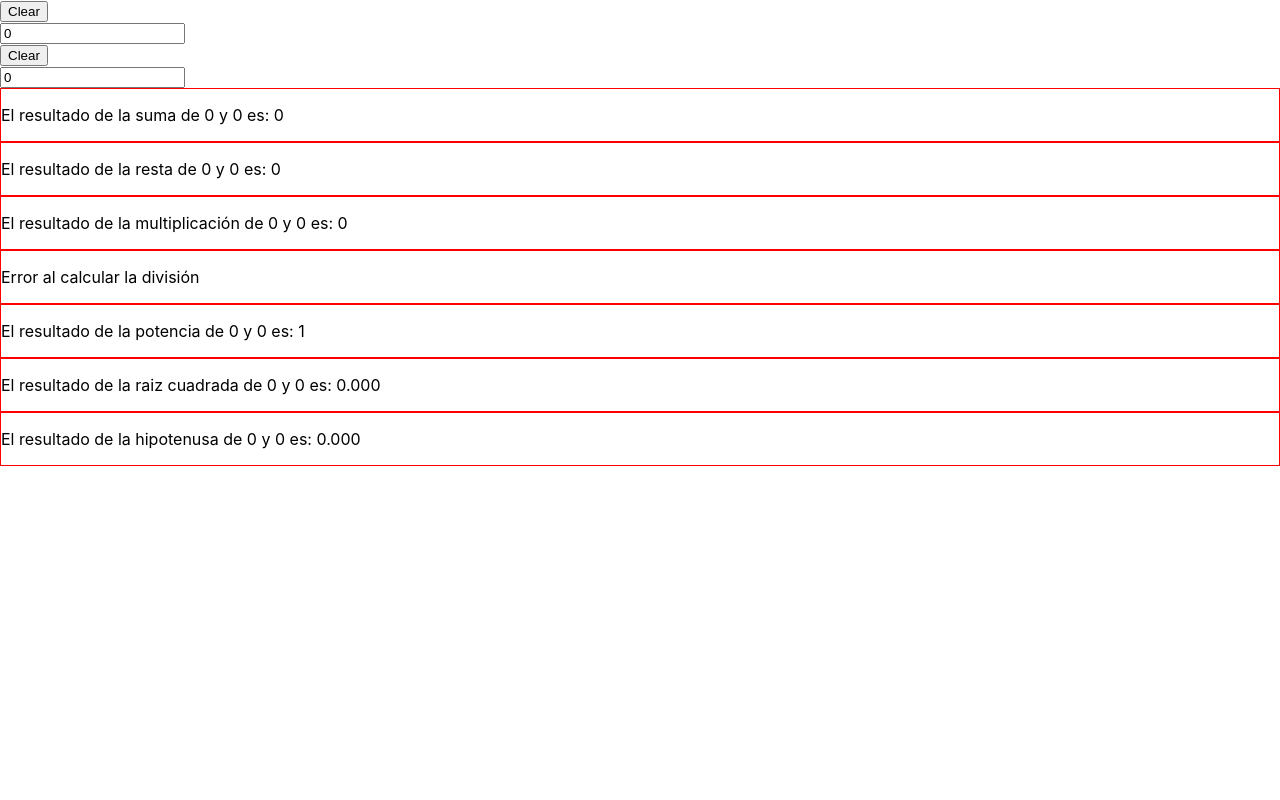
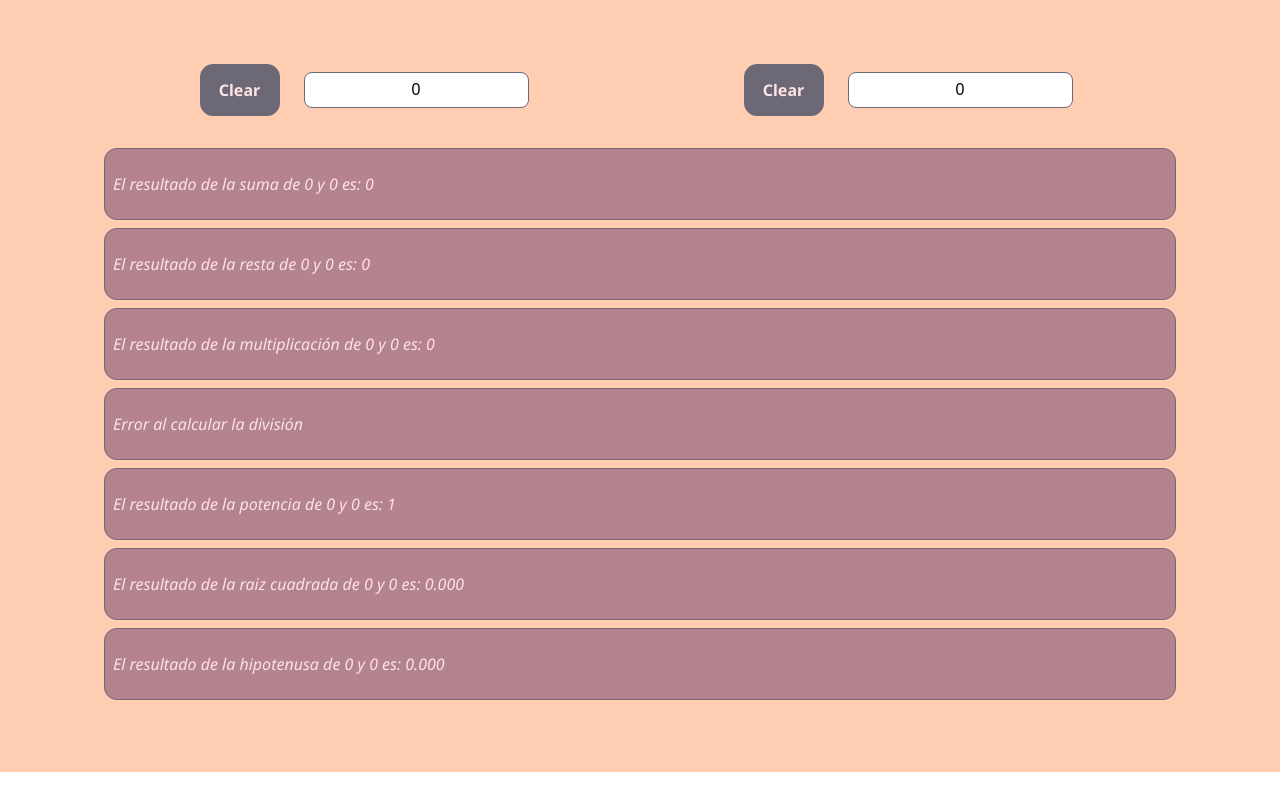
Before and after one commit to juanquattordio/calculadoraAvanzada, a React (Create React App) app: page / in a window 1280 px wide. Built offline with nearby package versions, Linux system fonts and the light colour scheme.

Commit message:
Se agregan estilos

```diff
--- a/package.json
+++ b/package.json
@@ -7,6 +7,7 @@
     "@testing-library/react": "^11.2.7",
     "@testing-library/user-event": "^12.8.3",
     "react": "^17.0.2",
+    "react-beautiful-dnd": "^13.1.0",
     "react-dnd": "^14.0.2",
     "react-dnd-html5-backend": "^14.0.0",
     "react-dom": "^17.0.2",
--- a/public/index.html
+++ b/public/index.html
@@ -1,15 +1,16 @@
 <!DOCTYPE html>
 <html lang="en">
+
 <head>
   <meta charset="utf-8" />
   <link rel="icon" href="%PUBLIC_URL%/favicon.ico" />
   <meta name="viewport" content="width=device-width, initial-scale=1" />
   <meta name="theme-color" content="#000000" />
-    <meta
-      name="description"
-      content="Web site created using create-react-app"
-    />
+  <meta name="description" content="Web site created using create-react-app" />
   <link rel="apple-touch-icon" href="%PUBLIC_URL%/logo192.png" />
+  <style>
+    @import url('https://fonts.googleapis.com/css2?family=Noto+Sans:ital,wght@0,400;0,700;1,400&display=swap');
+  </style>
   <!--
       manifest.json provides metadata used when your web app is installed on a
       user's mobile device or desktop. See https://developers.google.com/web/fundamentals/web-app-manifest/
@@ -26,6 +27,7 @@
     -->
   <title>React App</title>
 </head>
+
 <body>
   <noscript>You need to enable JavaScript to run this app.</noscript>
   <div id="root"></div>
@@ -40,4 +42,5 @@
       To create a production bundle, use `npm run build` or `yarn build`.
     -->
 </body>
+
 </html>
--- a/src/App.css
+++ b/src/App.css
@@ -1,10 +1,38 @@
 .App {
-  text-align: center;
+  font-size: 100%;
+  padding: 3rem 5rem;
+  background-color: #ffcdb2;
+}
+.space{
+  margin: 0.5em;
+  padding: 0.5em;
 }
 .border{
-  border: solid red 1px;
+  border: solid #6d6875 1px;
+  border-radius: 0.8em;
 }
-#Rresta{
-  color: blue;
-  border: solid blue 2px;
+.d-flex{
+  display: flex;
+  justify-content: space-around;
 }
+.clearButton{
+  margin-right: 1em;
+  width: 5rem;
+  background-color: #6d6875;
+  color: #fde2e4;
+  font-size: medium;
+  font-family: 'Noto Sans', sans-serif;
+  font-weight: bold;
+}
+.result{
+  background-color: #b5838d;
+  color: #fde2e4;
+  font-family: 'Noto Sans', sans-serif;
+  font-style: italic;
+}
+.input{
+  border: solid #6d6875 1px;
+  border-radius: 0.5em;
+  text-align: center;
+  font-size: medium;
+}
--- a/src/CalcAvanzada.js
+++ b/src/CalcAvanzada.js
@@ -70,23 +70,25 @@ class CalcAvanzada extends Component {
 
     render() {
         return (
-            <div>
-                <div>
+            <div className="App">
+                <div className="space d-flex">
+                    <div className="d-flex">
                         <ClearButton name="input1" onClick={this.clear}></ClearButton>
                         <Input name="input1" onChange={this.changeValue} onKeyDown={this.changeValue2}
                             valor={this.state.input1}></Input>
                     </div>
-                <div>
+                    <div className="d-flex">
                         <ClearButton name="input2" onClick={this.clear}></ClearButton>
                         <Input name="input2" onChange={this.changeValue} onKeyDown={this.changeValue2}
                             valor={this.state.input2}></Input>
+                    </div>
                 </div>
                 {/* <Result value={this.state.input1} value2={this.state.input2}></Result> */}
                 <DragDropContext onDragEnd={this.onDragEnd}>
                     <Droppable droppableId="resultadosDroppeable1">
                         {provided => (
                             <div ref={provided.innerRef}
-                                {...provided.droppableProps}>
+                                {...provided.droppableProps} className="space">
                                 {OperacionesList.map((op, index) => <ResultDND value={this.state.input1} value2={this.state.input2} operation={op} key={op.key} index={index}></ResultDND>)}
                                 {provided.placeholder}
                             </div>
--- a/src/ClearButton.js
+++ b/src/ClearButton.js
@@ -8,7 +8,7 @@ class ClearButton extends Component {
     }
     render() {
         return (
-            <button name={this.props.name} onClick={this.clear}>
+            <button name={this.props.name} onClick={this.clear} className="clearButton border">
                 Clear
             </button>
         )
--- a/src/Input.js
+++ b/src/Input.js
@@ -27,12 +27,12 @@ class Input extends Component {
     }
     render() {
         return (
-            <div>
-                <input type="text" name={this.props.name} onChange={this.changeValue} onFocus={this.onFocus}
-                    onBlur={this.onBlur} value={this.props.valor}>
-                </input>
+            <div >
+                < input className="space input" type="text" name={this.props.name} onChange={this.changeValue} onFocus={this.onFocus}
+                    onBlur={this.onBlur} value={this.props.valor} >
+                </input >
 
-            </div>
+            </div >
         )
     }
 }
--- a/src/ResultDND.js
+++ b/src/ResultDND.js
@@ -41,7 +41,7 @@ function ResultDND(props) {
     return (
         <Draggable draggableId={props.operation.key} index={props.index}>
             {provided => (
-                <div className="border"
+                <div className="border space result"
                     {...provided.draggableProps}
                     {...provided.dragHandleProps}
                     ref={provided.innerRef}
```
Also changed, not shown: 1 other file (tests, documents, lock files or other folders). Lines whose indentation alone changed are shown as unchanged.
